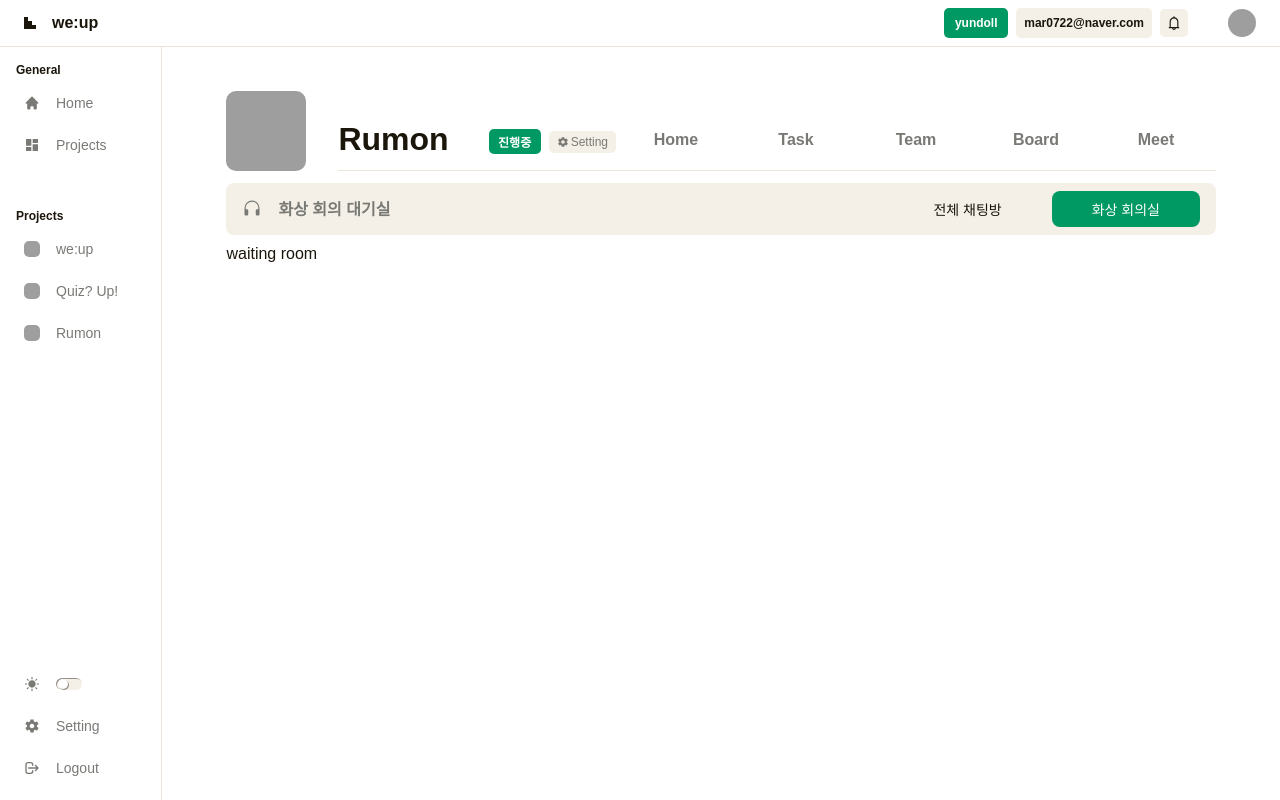
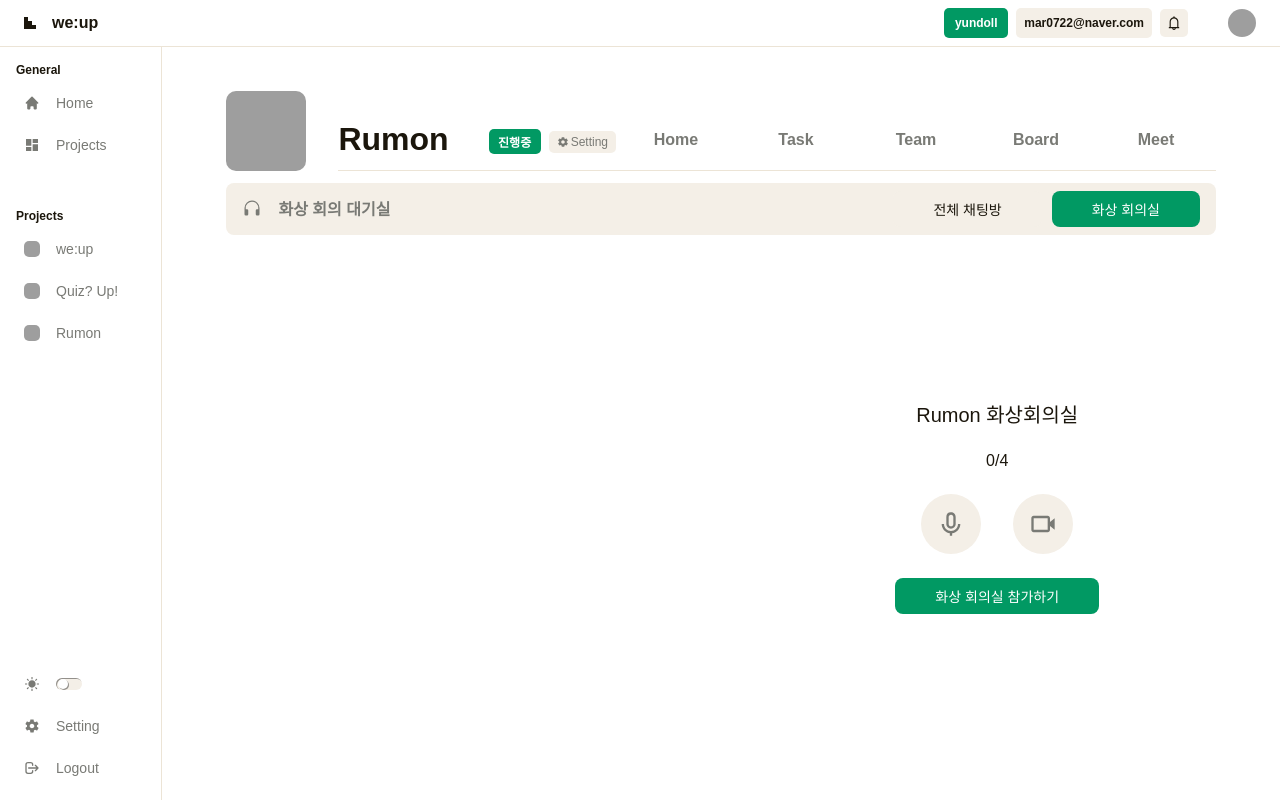
Before and after one commit to 2025IR/WeUp_FE, a React (Vite) app: page /project/1/meet/waiting in a window 1280 px wide. Built offline with nearby package versions, Linux system fonts and the light colour scheme; grey boxes are pictures that could not be loaded; a web font is replaced by a local one.

Commit message:
feat: waiting 페이지 UI 구현 및 스타일링

```diff
--- a/src/pages/project/WaitingRoom/index.tsx
+++ b/src/pages/project/WaitingRoom/index.tsx
@@ -1,5 +1,54 @@
+import {
+  BiMicrophone,
+  BiMicrophoneOff,
+  BiVideo,
+  BiVideoOff,
+} from "react-icons/bi";
+import {
+  ButtonWrapper,
+  Container,
+  InfoSection,
+  MeetingCard,
+  ToggleButton,
+  VideoPreview,
+} from "./style";
+import Button from "@/components/common/Button";
+import { useState } from "react";
+
 const WaitingRoom = () => {
-  return <div>waiting room</div>;
+  const [isMicOn, setIsMicOn] = useState(true);
+  const [isCamOn, setIsCamOn] = useState(true);
+
+  const toggleMic = () => {
+    setIsMicOn((prev) => !prev);
+  };
+  const toggleCam = () => {
+    setIsCamOn((prev) => !prev);
+  };
+
+  const handleJoinMeeting = () => {};
+  return (
+    <Container>
+      <MeetingCard>
+        <VideoPreview>{/* 화상화면 */}</VideoPreview>
+        <InfoSection>
+          <h1>Rumon 화상회의실</h1>
+          <p>0/4</p>
+          <ButtonWrapper>
+            <ToggleButton onClick={toggleMic}>
+              {isMicOn ? <BiMicrophone /> : <BiMicrophoneOff />}
+            </ToggleButton>
+            <ToggleButton onClick={toggleCam}>
+              {isCamOn ? <BiVideo /> : <BiVideoOff />}
+            </ToggleButton>
+          </ButtonWrapper>
+          <Button fullWidth size="lg" onClick={handleJoinMeeting}>
+            화상 회의실 참가하기
+          </Button>
+        </InfoSection>
+      </MeetingCard>
+    </Container>
+  );
 };
 
 export default WaitingRoom;
--- /dev/null
+++ b/src/pages/project/WaitingRoom/style.ts
@@ -0,0 +1,63 @@
+import styled from "@emotion/styled";
+
+export const Container = styled.div`
+  width: 100%;
+  height: 100%;
+
+  display: flex;
+  justify-content: center;
+  align-items: center;
+`;
+
+export const MeetingCard = styled.div`
+  display: flex;
+  align-items: center;
+  gap: 2.5rem;
+`;
+
+export const VideoPreview = styled.div`
+  width: 32rem;
+  height: 20rem;
+`;
+
+export const InfoSection = styled.div`
+  display: flex;
+  flex-direction: column;
+  align-items: center;
+  gap: 1.5rem;
+
+  > h1 {
+    font-size: 1.25rem;
+    font-weight: ${({ theme }) => theme.fontWeight.medium};
+  }
+
+  > p {
+    font-size: ${({ theme }) => theme.fontSize.body};
+    font-weight: ${({ theme }) => theme.fontWeight.medium};
+  }
+`;
+
+export const ButtonWrapper = styled.div`
+  display: flex;
+  justify-content: center;
+  align-items: center;
+  gap: 2rem;
+`;
+
+export const ToggleButton = styled.button`
+  width: 3.75rem;
+  height: 3.75rem;
+
+  display: flex;
+  justify-content: center;
+  align-items: center;
+
+  background-color: ${({ theme }) => theme.colors.secondary};
+  border-radius: ${({ theme }) => theme.radius.full};
+
+  > svg {
+    width: 1.75rem;
+    height: 1.75rem;
+    color: ${({ theme }) => theme.colors.textLight};
+  }
+`;
```
